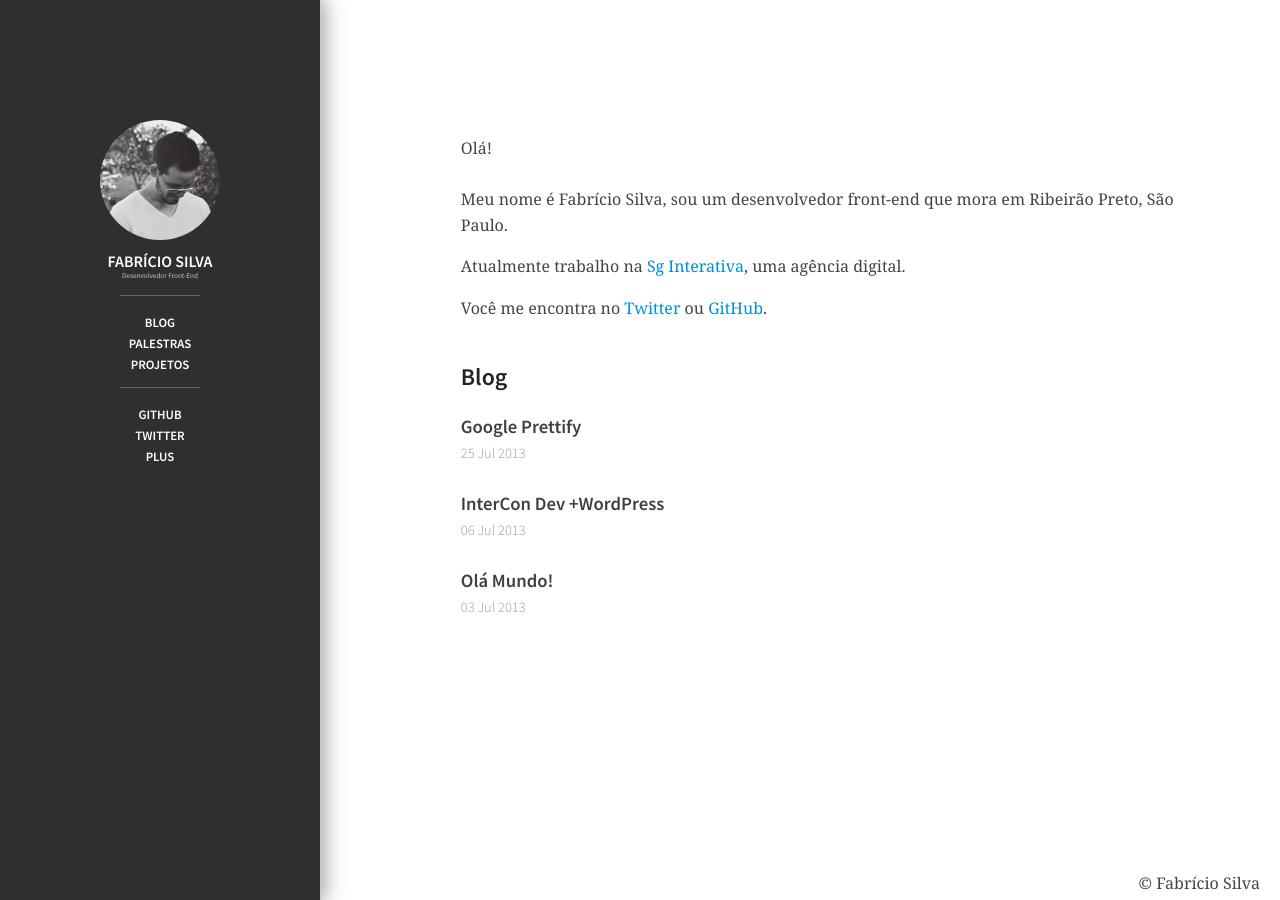
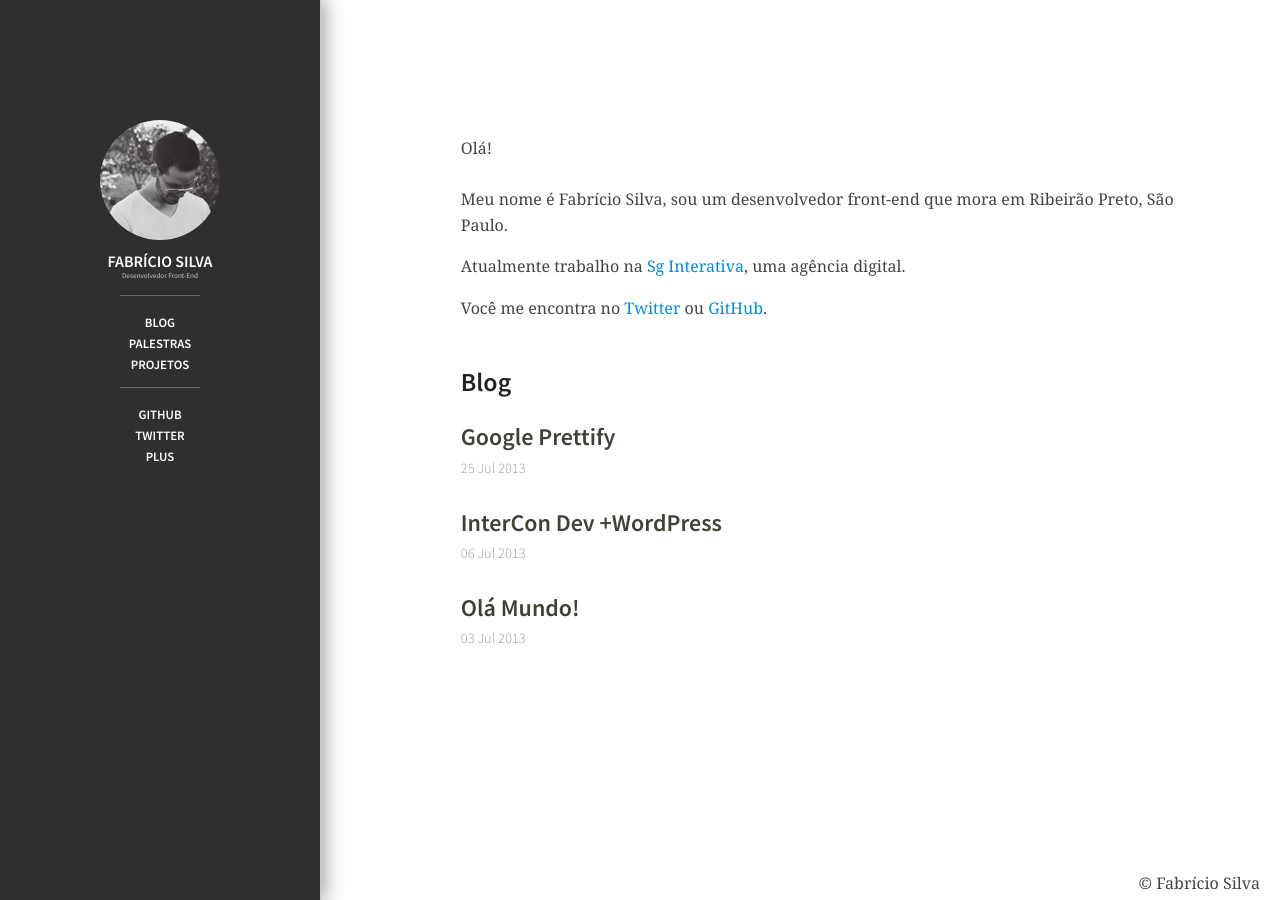
Before and after one commit to fabriciofmsilva/fabriciofmsilva.github.io, a Jekyll site: the page built from index.html, in a window 1280 px wide. Built offline with Jekyll 4.4.1, drawn with Linux system fonts in a browser that asks for light colours; nearby versions of some CDN libraries.

Commit message:
Edit Style

```diff
--- a/css/main.css
+++ b/css/main.css
@@ -124,32 +124,32 @@ a:hover {
  */
 
 h1 {
-		font-size: 2em;
+		font-size: 3rem;
 		margin: 0.67em 0 0.2em;
 }
 
 h2 {
-		font-size: 1.5em;
+		font-size: 2.6rem;
 		margin: 1.5em 0 0.2em;
 }
 
 h3 {
-		font-size: 1.17em;
+		font-size: 2.4rem;
 		margin: 1.2em 0 0.2em;
 }
 
 h4 {
-		font-size: 1em;
+		font-size: 2rem;
 		margin: 1.33em 0 0.2em;
 }
 
 h5 {
-		font-size: 0.83em;
+		font-size: 1.8rem;
 		margin: 1.67em 0 0.2em;
 }
 
 h6 {
-		font-size: 0.67em;
+		font-size: 1.6rem;
 		margin: 2.33em 0 0.2em;
 }
 
```
